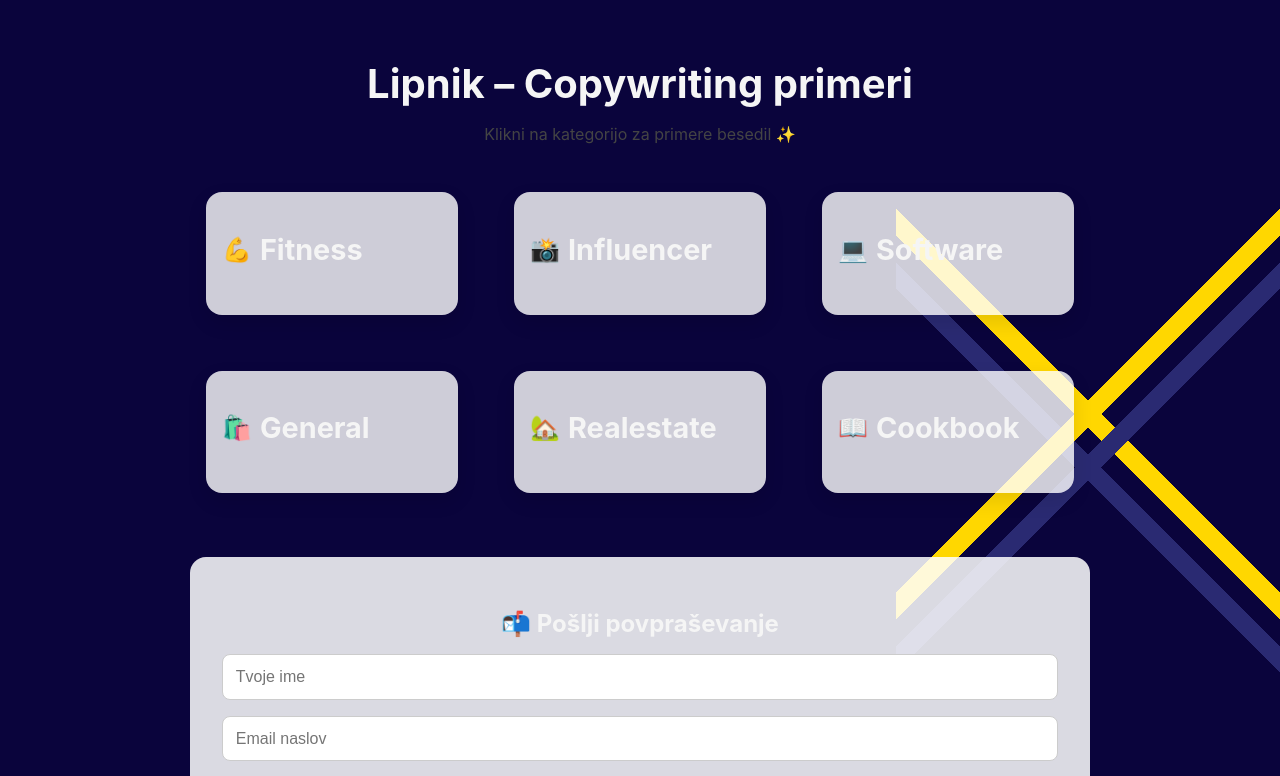
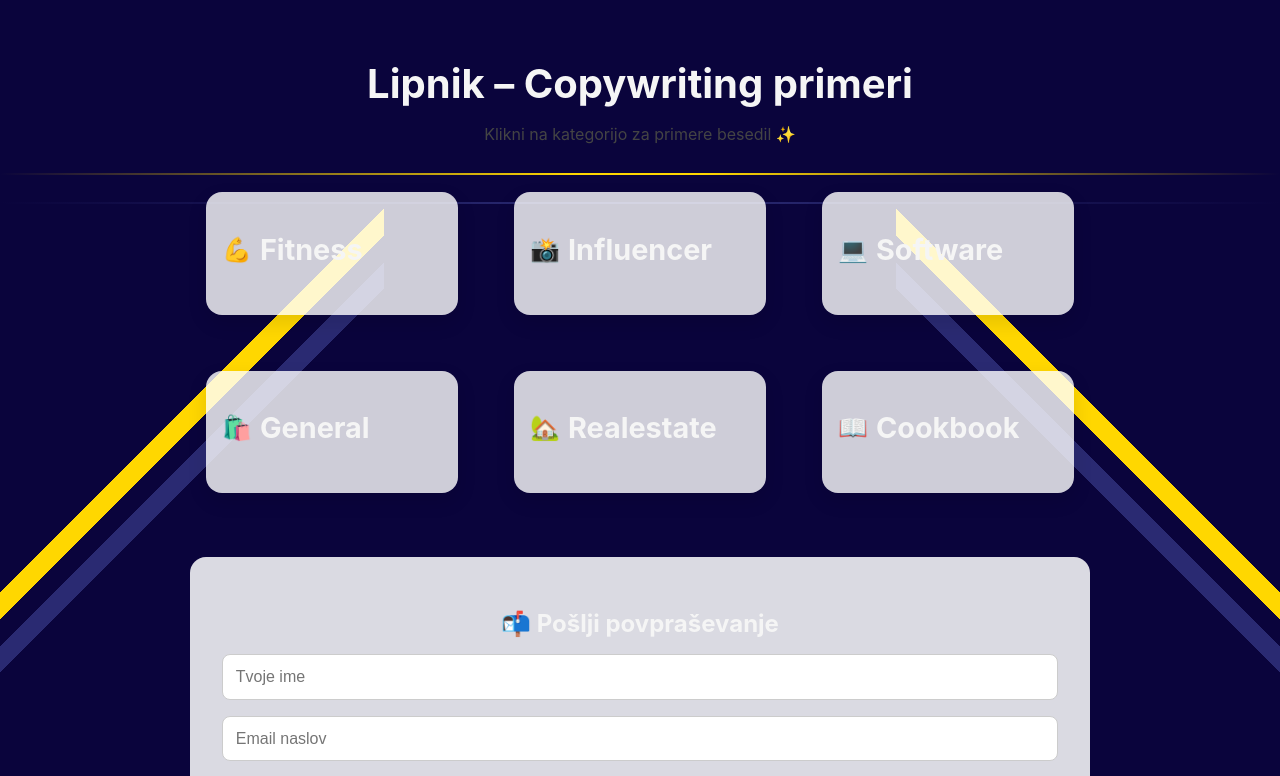
Before and after one commit to Lipnoxy/mycopywriting, a Next.js app: page / in a window 1280 px wide. Shown: the top 776 px of the page. Built offline with nearby package versions, Linux system fonts and the light colour scheme.

Commit message:
Update globals.css

```diff
--- a/styles/globals.css
+++ b/styles/globals.css
@@ -8,24 +8,40 @@ body {
   background-color: #0a043c;
 
   background-image:
-    /* Leva stran - zlata */
+    /* Leva diagonala - zlata */
     linear-gradient(135deg, transparent 44%, gold 44%, gold 46%, transparent 46%),
-    /* Leva stran - modra */
+    /* Leva diagonala - modra */
     linear-gradient(135deg, transparent 48%, #2a2a72 48%, #2a2a72 50%, transparent 50%),
 
-    /* Desna stran - zlata */
+    /* Desna diagonala - zlata */
     linear-gradient(225deg, transparent 44%, gold 44%, gold 46%, transparent 46%),
-    /* Desna stran - modra */
-    linear-gradient(225deg, transparent 48%, #2a2a72 48%, #2a2a72 50%, transparent 50%);
+    /* Desna diagonala - modra */
+    linear-gradient(225deg, transparent 48%, #2a2a72 48%, #2a2a72 50%, transparent 50%),
+
+    /* Vodoravna zlata črta */
+    linear-gradient(to right, transparent 0%, gold 45%, gold 55%, transparent 100%),
+
+    /* Vodoravna modra črta */
+    linear-gradient(to right, transparent 0%, #2a2a72 45%, #2a2a72 55%, transparent 100%);
 
   background-repeat: no-repeat;
-  background-size: 30% 100%; /* zmanjšano iz 50% */
+  background-size:
+    30% 100%, /* leva diagonala zlata */
+    30% 100%, /* leva diagonala modra */
+    30% 100%, /* desna diagonala zlata */
+    30% 100%, /* desna diagonala modra */
+    100% 2px, /* vodoravna zlata */
+    100% 2px; /* vodoravna modra */
+
   background-position:
-    100% 10%,   /* leva zlata */
-    100% 10%,   /* leva modra */
-    100% 10%, /* desna zlata */
-    100% 10%; /* desna modra */
+    0% 10%,   /* leva diagonala zlata */
+    0% 10%,   /* leva diagonala modra */
+    100% 10%, /* desna diagonala zlata */
+    100% 10%, /* desna diagonala modra */
+    0% 18%,   /* vodoravna zlata (višina po občutku - prilagodi po potrebi) */
+    0% 21%;   /* vodoravna modra */
 }
+
 
 .page-container {
   padding: 2rem;
```
